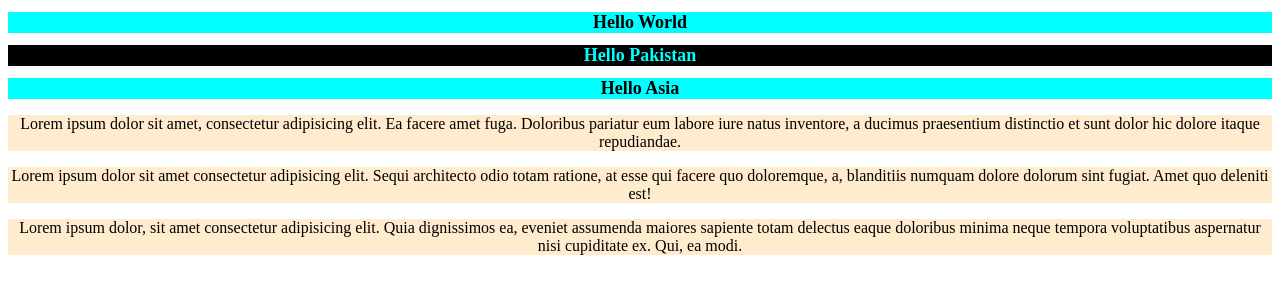
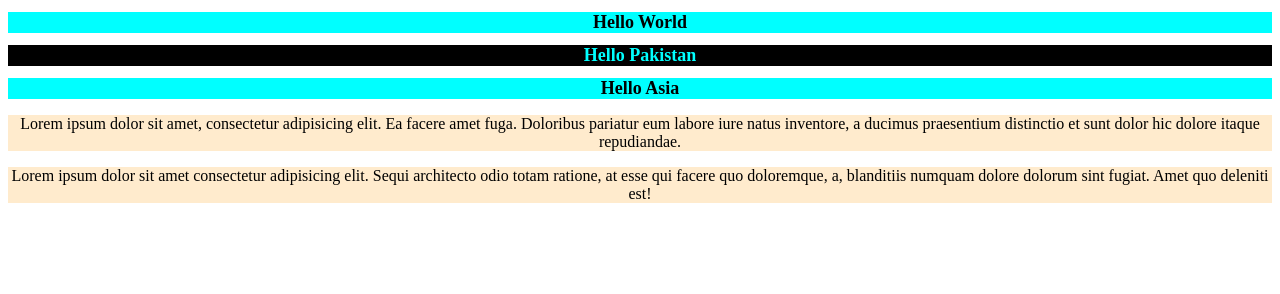
Before and after one commit to saiftajik/prc, a plain HTML site: page index.html in a window 1280 px wide. Drawn offline with Linux system fonts and the light colour scheme.

Commit message:
removed a para

```diff
--- a/index.html
+++ b/index.html
@@ -23,9 +23,7 @@
         natus inventore, a ducimus praesentium distinctio et sunt dolor hic dolore itaque repudiandae.</p>
     <p>Lorem ipsum dolor sit amet consectetur adipisicing elit. Sequi architecto odio totam ratione, at esse qui facere
         quo doloremque, a, blanditiis numquam dolore dolorum sint fugiat. Amet quo deleniti est!</p>
-    <P>Lorem ipsum dolor, sit amet consectetur adipisicing elit. Quia dignissimos ea, eveniet assumenda maiores sapiente
-        totam delectus eaque doloribus minima neque tempora voluptatibus aspernatur nisi cupiditate ex. Qui, ea modi.
-    </P>
+
 </body>
 
 </html>
```
